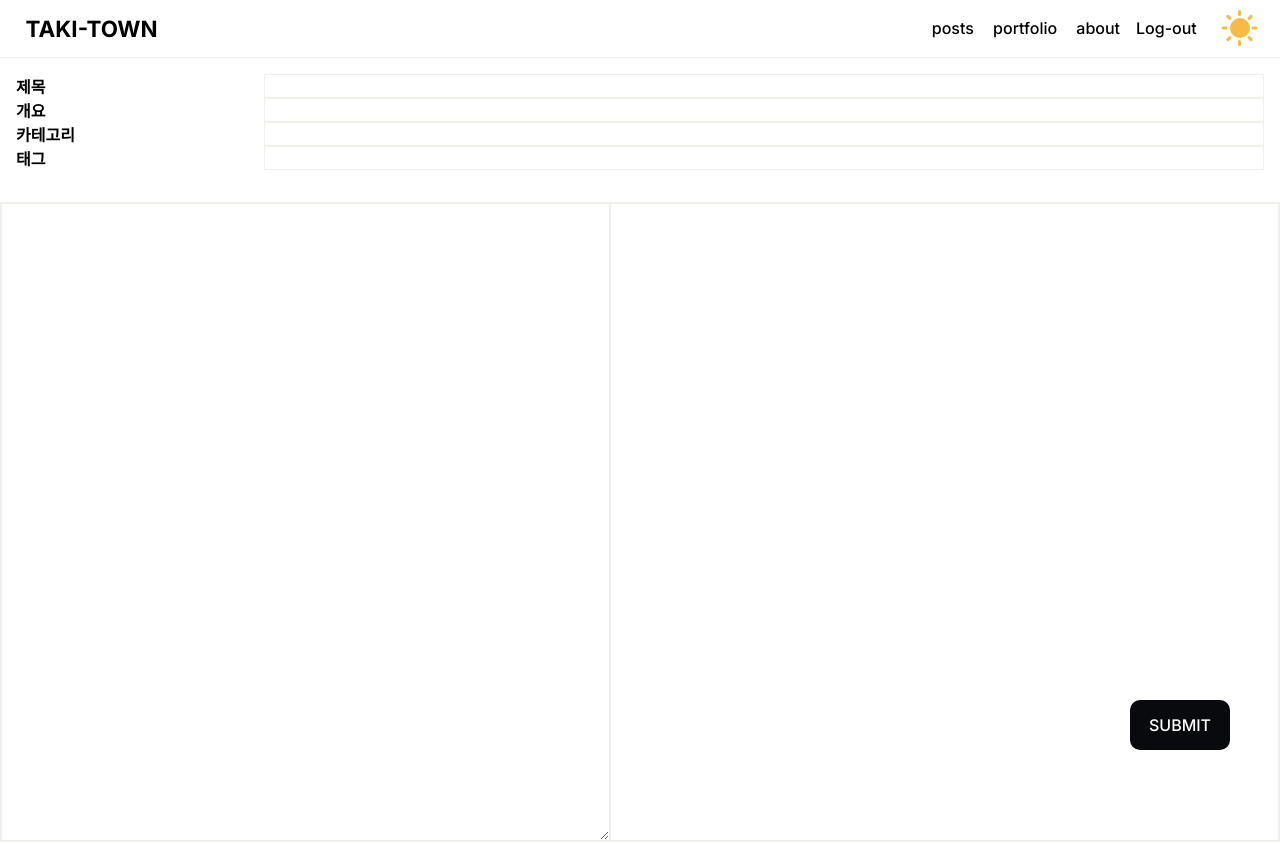
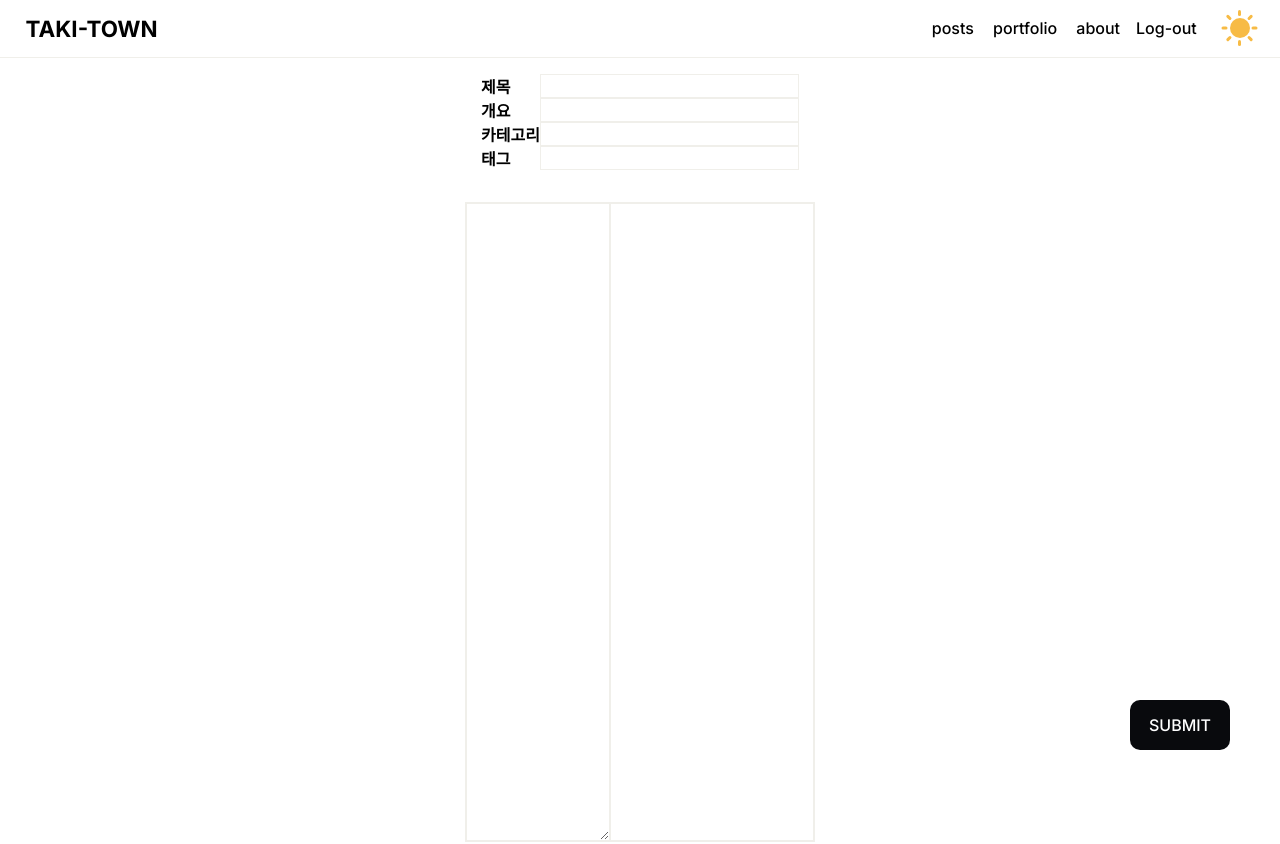
Before and after one commit to taki-kim/Taki-town, a Next.js app: page /admin/create-post in a window 1280 px wide. Shown: the top 844 px of the page. Built offline with nearby package versions, Linux system fonts and the light colour scheme; no server answers; sample sign-in values are in the browser's storage.

Commit message:
env: change folder structure about admin page

```diff
--- /dev/null
+++ b/app/admin/layout.module.css
@@ -0,0 +1,9 @@
+.body {
+  width: 100%;
+  height: 100%;
+
+  display: flex;
+  flex-direction: column;
+  justify-content: center;
+  align-items: center;
+}
--- /dev/null
+++ b/app/admin/layout.tsx
@@ -0,0 +1,14 @@
+import styles from "./layout.module.css";
+import PageGuard from "@/components/page-guard/page-guard";
+
+export default function AdminLayout({
+  children,
+}: Readonly<{
+  children: React.ReactNode;
+}>) {
+  return (
+    <div className={styles["body"]}>
+      <PageGuard>{children}</PageGuard>
+    </div>
+  );
+}
--- a/components/page-guard/page-guard.tsx
+++ b/components/page-guard/page-guard.tsx
@@ -4,7 +4,6 @@ import { ReactNode } from "react";
 import { useSession } from "next-auth/react";
 
 import styles from "./page-gaurd.module.css";
-import NavButton from "../button/nav-button";
 
 export default function PageGuard({ children }: { children: ReactNode }) {
   const { status } = useSession();
@@ -12,11 +11,7 @@ export default function PageGuard({ children }: { children: ReactNode }) {
   if (status === "authenticated") return <div>{children}</div>;
   else if (status === "loading")
     return <div className={styles["wrapper"]}>Loading...</div>;
-  else if (status === "unauthenticated")
-    return (
-      <div className={styles["wrapper"]}>
-        <p className={styles["text-wrapper"]}>접근 불가한 페이지 입니다.</p>
-        <NavButton text="홈페이지로" size="medium" link="/" />
-      </div>
-    );
+  else if (status === "unauthenticated") {
+    window.location.href = "/login";
+  }
 }
```
Also changed, not shown: app/admin/page.tsx (+3 -7 lines).
